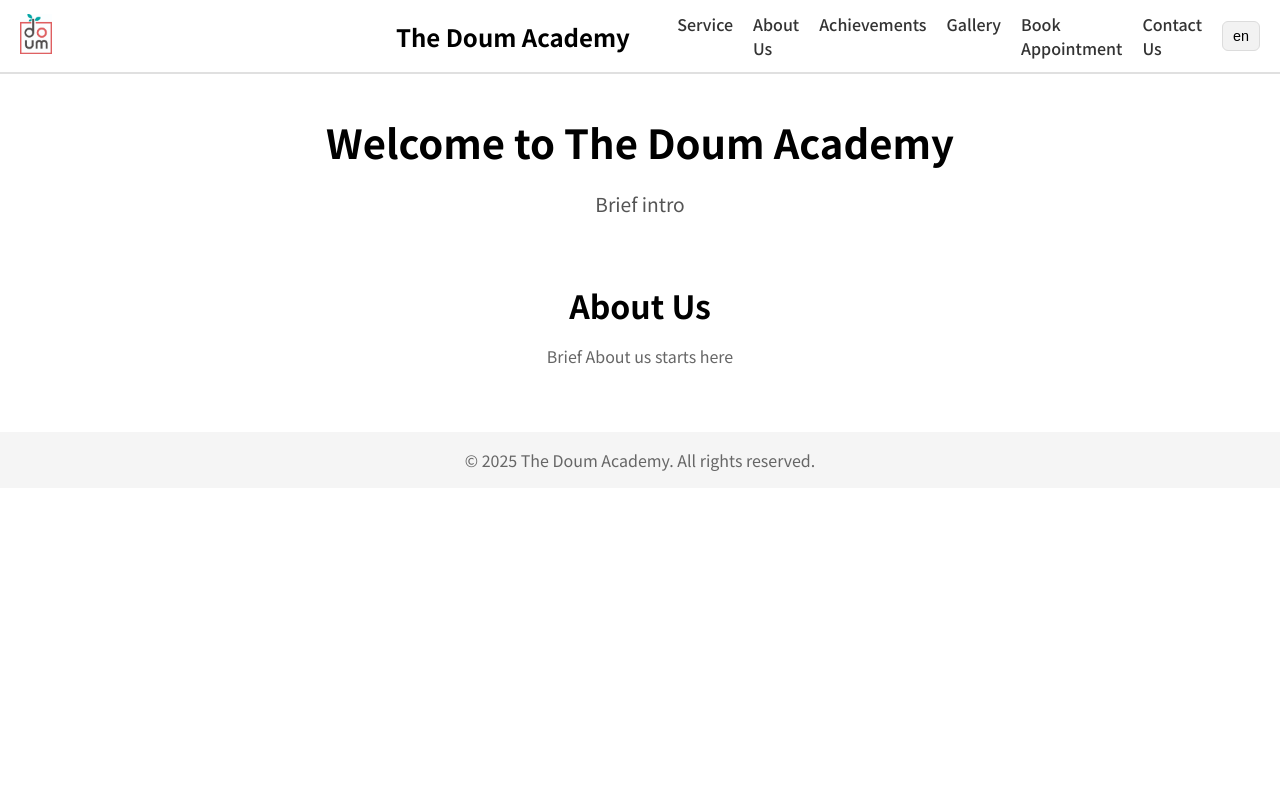
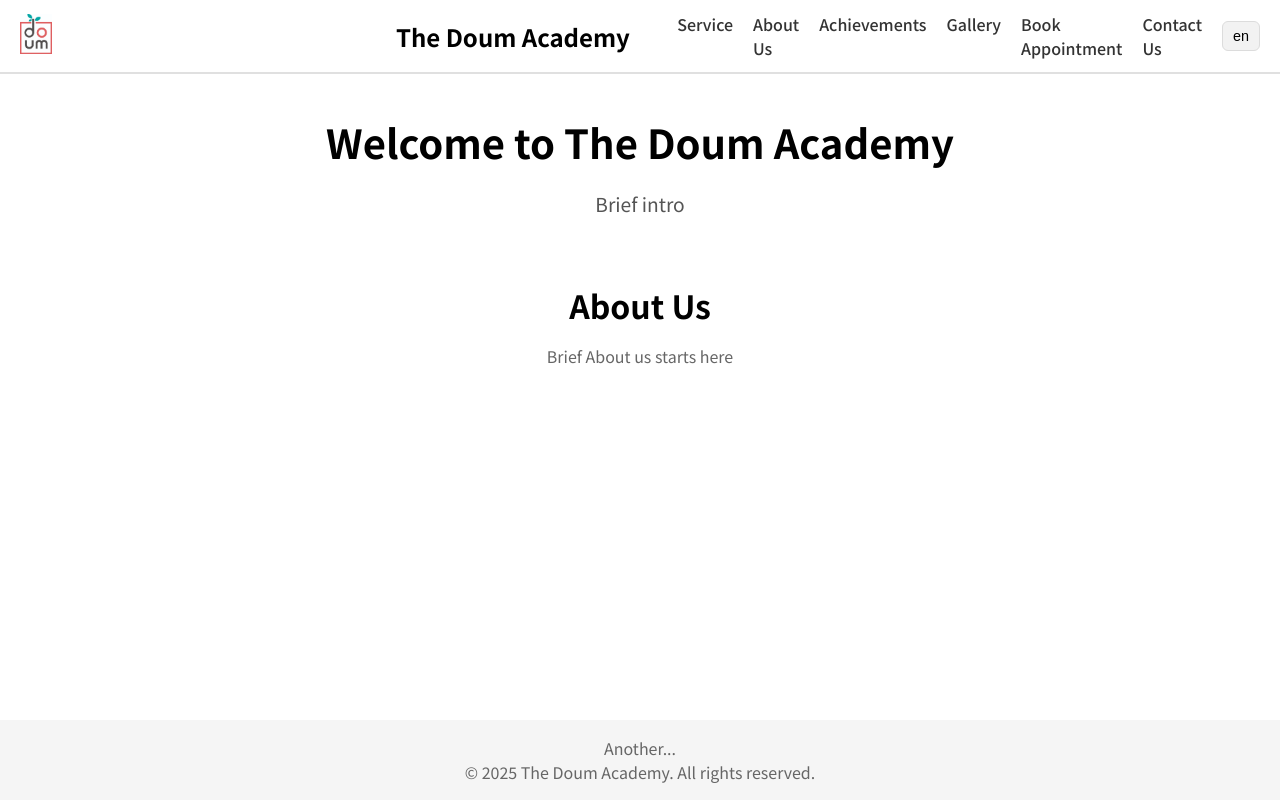
Before and after one commit to junuiui/the-doum-academy-website, a Next.js app: page / in a window 1280 px wide. Built offline with nearby package versions, Linux system fonts and the light colour scheme.

Commit message:
Footer stays at the bottom

```diff
--- a/src/app/globals.css
+++ b/src/app/globals.css
@@ -1,3 +1,17 @@
-body {
+/* src/app/globals.css */
+
+html, body {
+    height: 100%;
     margin: 0;
+    padding: 0;
 }
+
+.layout-body {
+    display: flex;
+    flex-direction: column;
+    min-height: 100vh;
+}
+
+.layout-main {
+    flex: 1;
+}
--- a/src/app/layout.tsx
+++ b/src/app/layout.tsx
@@ -24,10 +24,10 @@ export const metadata = {
 export default function RootLayout({ children }: { children: ReactNode }) {
     return (
         <html lang="en" className={noto.className}>
-            <body>
+            <body className='layout-body'>
                 <LanguageProvider>
                     <Navbar />
-                    <main>
+                    <main className='layout-main'>
                         {children}
                     </main>
                     <Footer />
--- a/src/components/Footer.module.css
+++ b/src/components/Footer.module.css
@@ -4,5 +4,6 @@
     padding: 16px;
     background-color: #f5f5f5;
     color: #666;
-    margin-top: 64px;
+    vertical-align: center;
+    margin-top: 32px;
 }
--- a/src/components/Footer.tsx
+++ b/src/components/Footer.tsx
@@ -3,8 +3,13 @@ import styles from './Footer.module.css';
 
 export default function Footer() {
     return (
-        <footer className={styles.footer}>
-            © 2025 The Doum Academy. All rights reserved.
-        </footer>
+        <div className={styles.footer}>
+            <div >
+                Another...
+            </div>
+            <footer>
+                © 2025 The Doum Academy. All rights reserved.
+            </footer>
+        </div>
     );
 }
```
